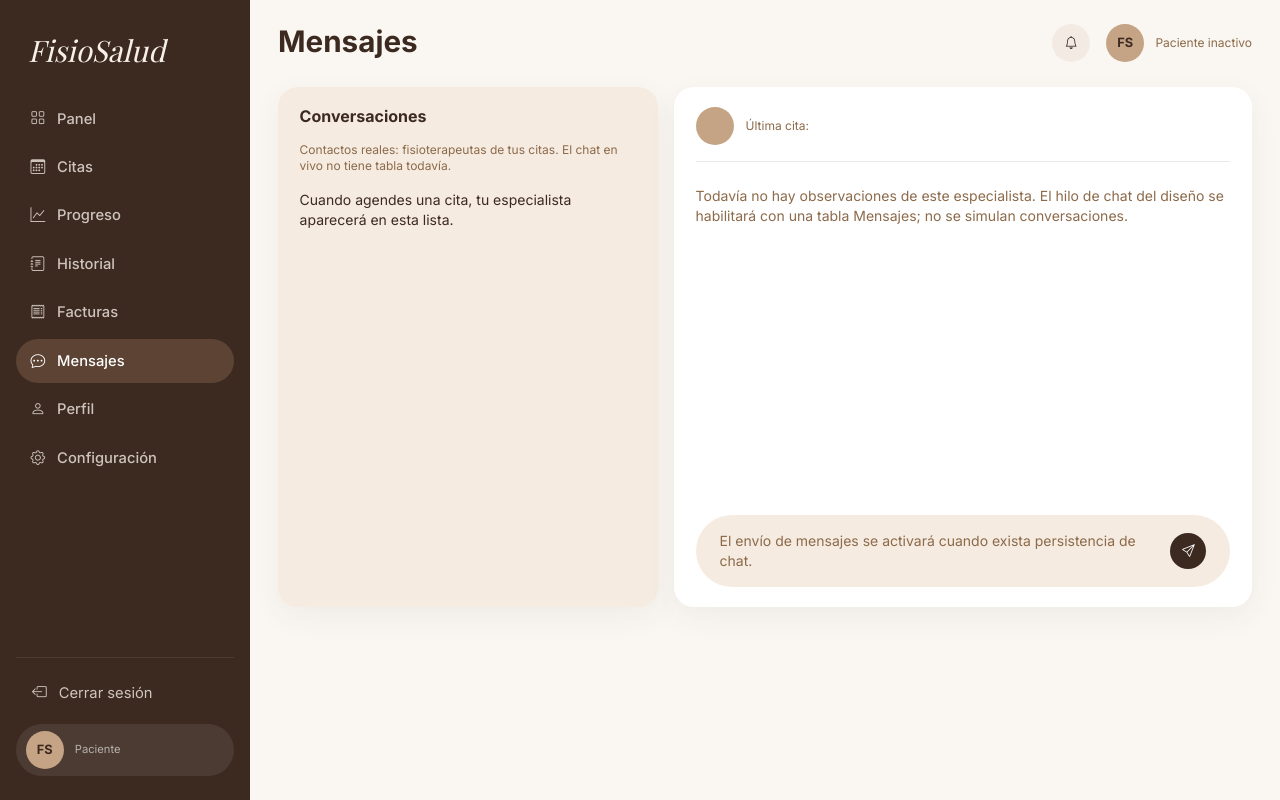
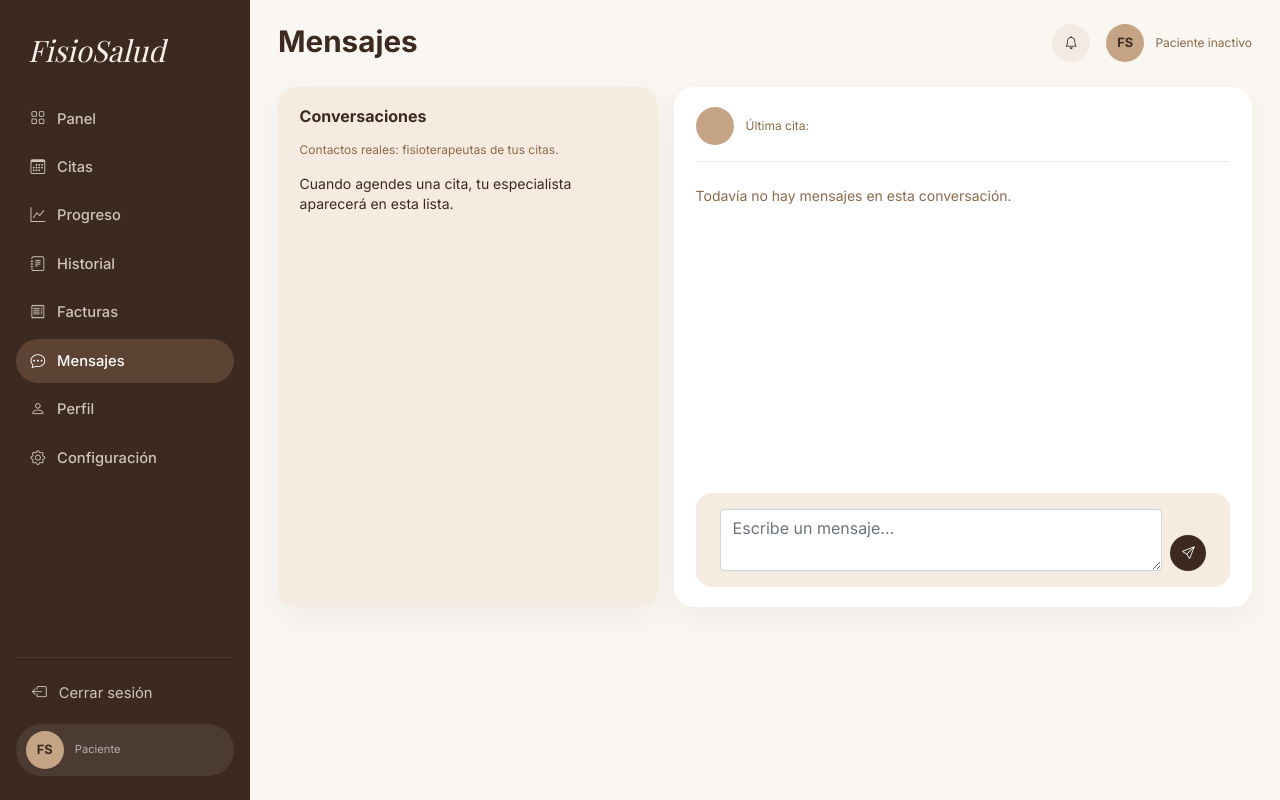
Before and after one commit to Adonis2005/Fisio_Salud, an ASP.NET Core app: template FisioSalud_Proyecto/Views/Cliente/Mensajes.cshtml in a window 1280 px wide. Run offline with ASP.NET Core 8, Linux system fonts and the light colour scheme; the template is opened without the code that fills it, so the values that code supplies are empty; some libraries are stand-ins or nearby versions; some web fonts are replaced.

Commit message:
Habilita mensajería persistente del cliente

```diff
--- a/FisioSalud_Proyecto/Views/Cliente/Mensajes.cshtml
+++ b/FisioSalud_Proyecto/Views/Cliente/Mensajes.cshtml
@@ -7,7 +7,7 @@
 <div class="grid grid-cols-1 xl:grid-cols-5 gap-4" style="min-height:520px;">
     <section class="fs-card xl:col-span-2" style="background:#F5EBE0;">
         <h3>Conversaciones</h3>
-        <p class="text-xs text-terracotta mb-3">Contactos reales: fisioterapeutas de tus citas. El chat en vivo no tiene tabla todavía.</p>
+        <p class="text-xs text-terracotta mb-3">Contactos reales: fisioterapeutas de tus citas.</p>
         @if (!Model.Conversaciones.Any())
         {
             <p class="text-sm">Cuando agendes una cita, tu especialista aparecerá en esta lista.</p>
@@ -48,22 +48,27 @@
                 </div>
             </div>
             <div class="flex-1 space-y-3 mb-4">
-                @if (!string.IsNullOrWhiteSpace(Model.ConversacionActiva.UltimaNota))
+                @if (Model.Mensajes.Any())
                 {
-                    <div class="chat-in">
-                        <div class="text-xs mb-1 opacity-70">Nota de la última cita</div>
-                        @Model.ConversacionActiva.UltimaNota
-                    </div>
+                    foreach (var mensaje in Model.Mensajes)
+                    {
+                        <div class="@(mensaje.EsSaliente ? "chat-out ml-auto" : "chat-in")" style="max-width:80%;">
+                            <div class="text-xs mb-1 opacity-70">@mensaje.RemitenteNombre · @mensaje.FechaEnvio.ToString("g")</div>
+                            @mensaje.Contenido
+                        </div>
+                    }
                 }
                 else
                 {
-                    <p class="text-sm text-terracotta">Todavía no hay observaciones de este especialista. El hilo de chat del diseño se habilitará con una tabla Mensajes; no se simulan conversaciones.</p>
+                    <p class="text-sm text-terracotta">Todavía no hay mensajes en esta conversación.</p>
                 }
             </div>
-            <div class="rounded-full px-4 py-3 flex items-center gap-2" style="background:#F5EBE0;">
-                <span class="text-sm text-terracotta flex-1">El envío de mensajes se activará cuando exista persistencia de chat.</span>
-                <span class="avatar-circle" style="width:36px;height:36px;background:#3C2A21;color:#fff;"><i class="bi bi-send"></i></span>
-            </div>
+            <form asp-action="EnviarMensaje" method="post" class="rounded-2xl px-4 py-3 flex items-end gap-2" style="background:#F5EBE0;">
+                @Html.AntiForgeryToken()
+                <input type="hidden" name="fisioterapeutaId" value="@Model.ConversacionActiva.FisioterapeutaId" />
+                <textarea name="nuevoMensaje" required maxlength="2000" rows="2" class="form-control flex-1" placeholder="Escribe un mensaje..."></textarea>
+                <button type="submit" class="avatar-circle border-0" style="width:36px;height:36px;background:#3C2A21;color:#fff;" aria-label="Enviar mensaje"><i class="bi bi-send"></i></button>
+            </form>
         }
     </section>
 </div>
```
